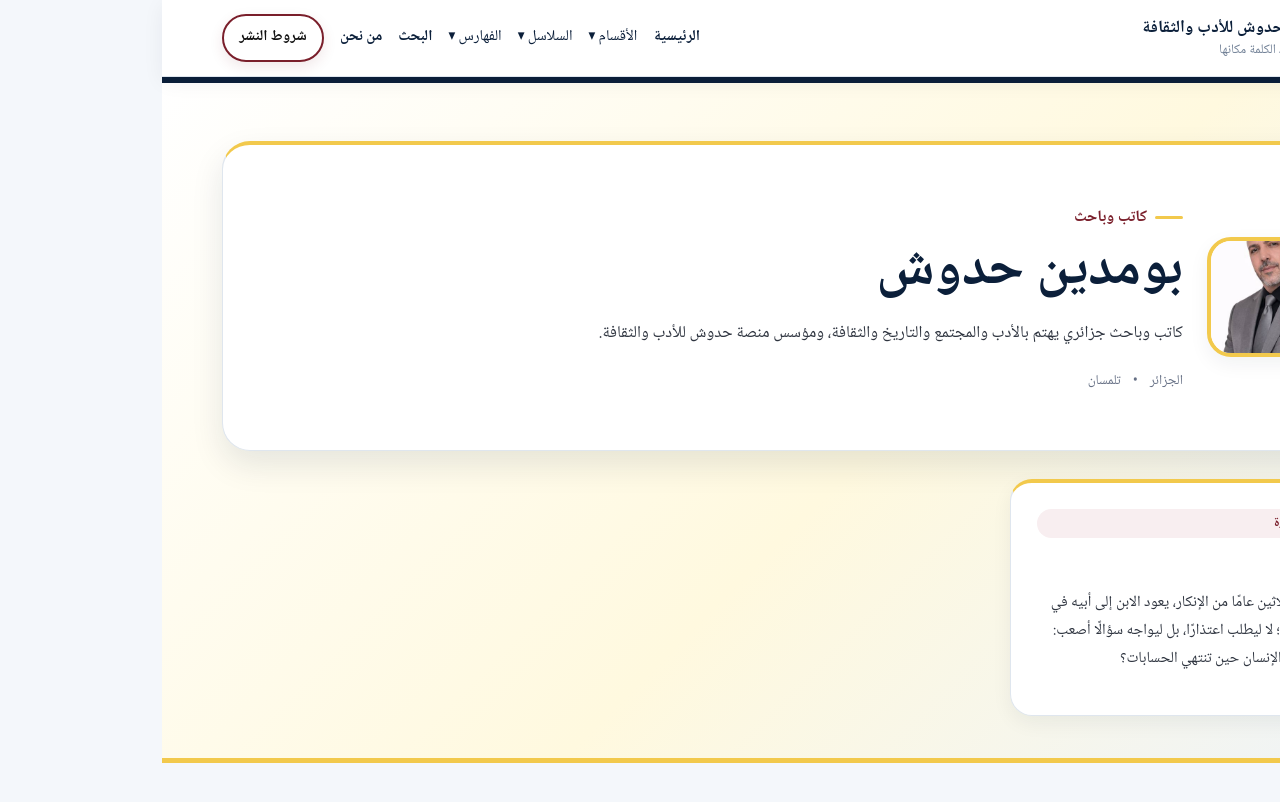
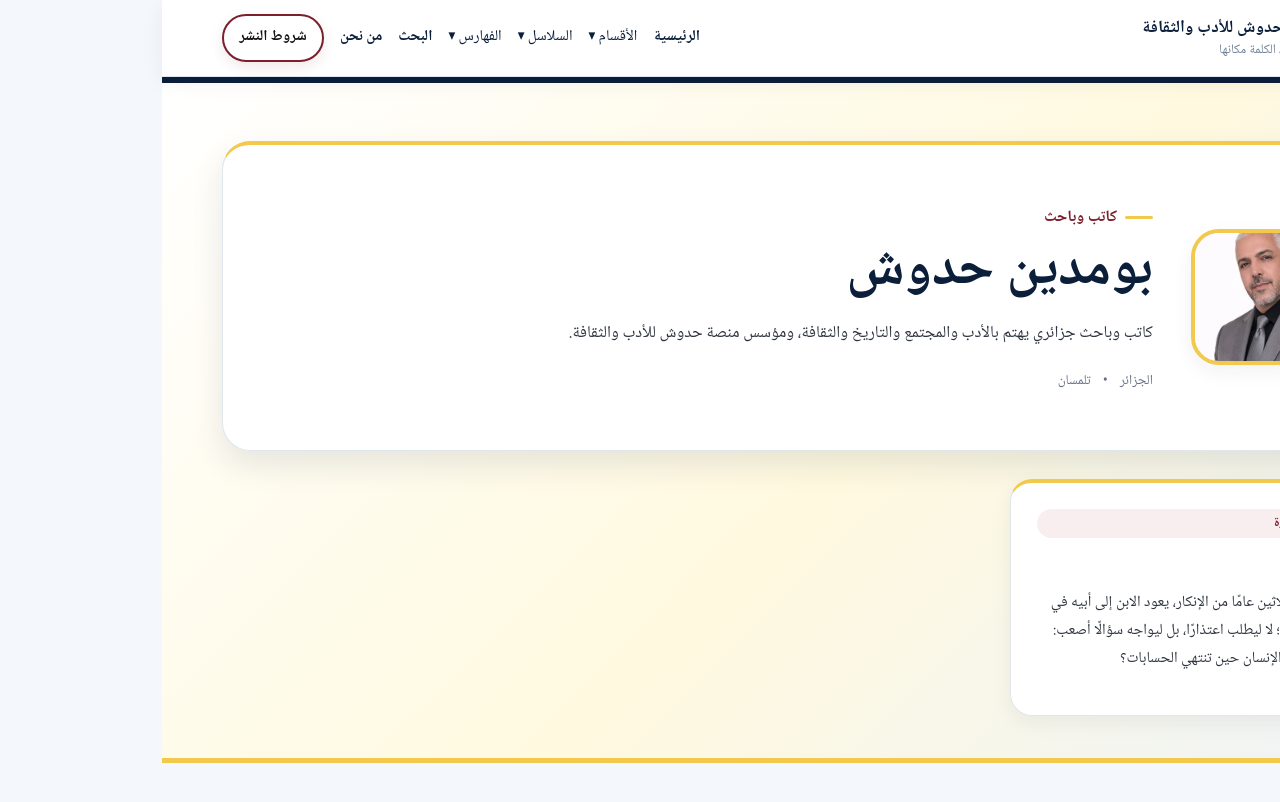
Before and after one commit to sociologue74-collab/haddouche-literature-platform, a Jekyll site: the page built from _writers/boumediene-haddouche.md, in a window 1280 px wide. Shown: the top 802 px of the page. Built offline with Jekyll 4.4.1, drawn with Linux system fonts in a browser that asks for light colours.

Commit message:
Refine writer portrait display

```diff
--- a/assets/style.css
+++ b/assets/style.css
@@ -512,3 +512,17 @@ footer p,footer a,footer small{font-size:.92rem;line-height:1.75}
 @media(max-width:850px){
   .writer-photo{margin:auto;width:116px;height:116px}
 }
+
+/* تثبيت عرض صورة الكاتب */
+.writer-card{grid-template-columns:150px 1fr!important;align-items:center!important}
+.writer-photo{
+  width:136px!important;
+  height:136px!important;
+  object-fit:cover!important;
+  object-position:center 18%!important;
+  border-radius:28px!important;
+}
+@media(max-width:850px){
+  .writer-card{grid-template-columns:1fr!important}
+  .writer-photo{width:132px!important;height:132px!important;margin:auto!important}
+}
```
